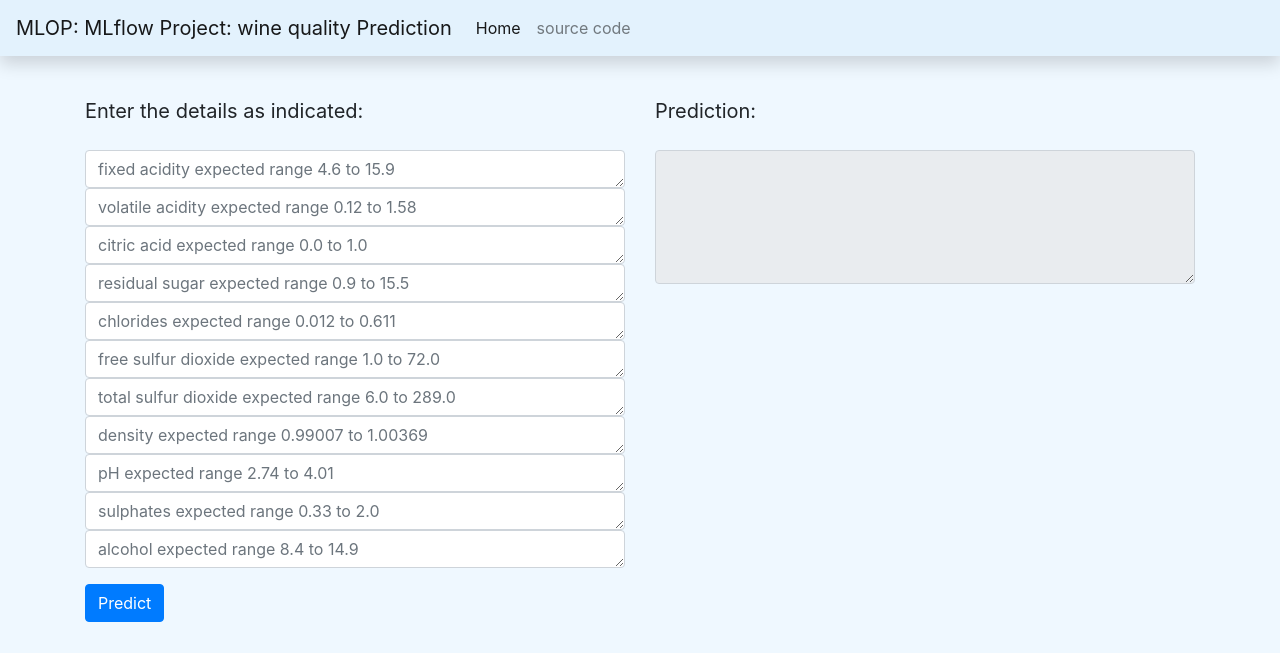
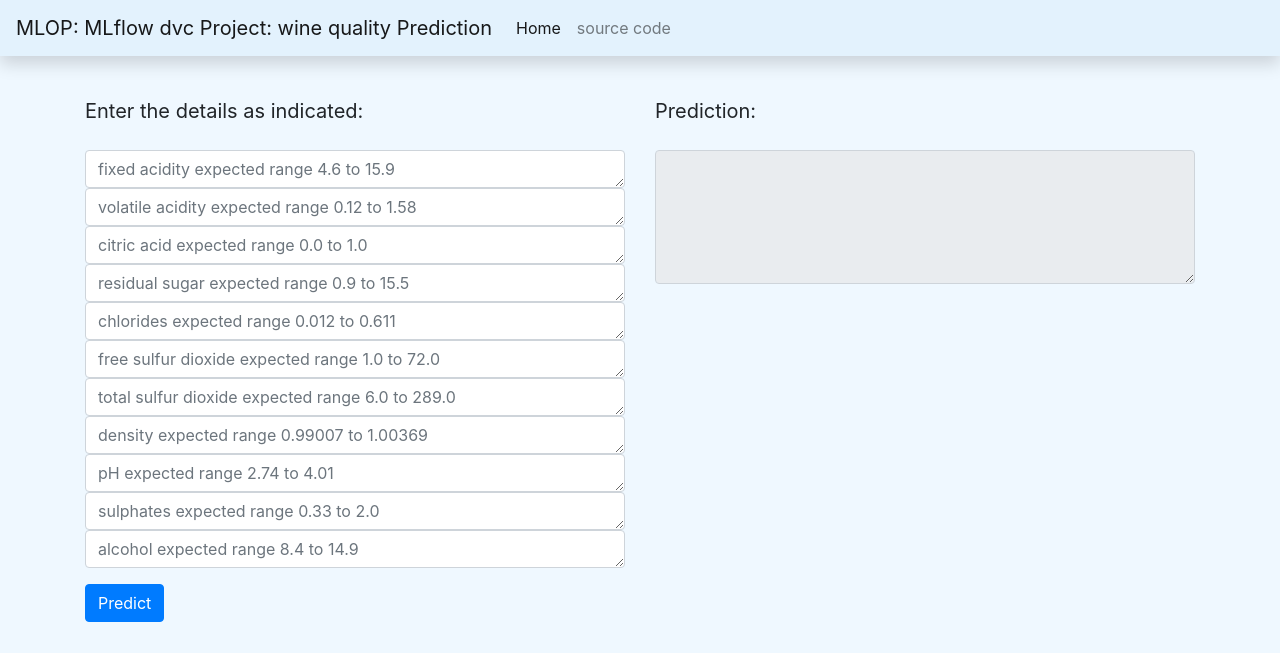
Before and after one commit to prash16/mlop_wine_project, a Flask app: page / in a window 1280 px wide. Shown: the top 653 px of the page. Run offline with Flask 2, Linux system fonts and the light colour scheme; some libraries are stand-ins or nearby versions.

Commit message:
minor changes

```diff
--- a/webapp/templates/index.html
+++ b/webapp/templates/index.html
@@ -15,7 +15,7 @@ WineQuality
 <!-- nav bar -->
 
 <nav class="navbar navbar-expand-lg navbar-light shadow fixed-top" style="background-color: #e3f2fd;">
-    <a class="navbar-brand" href="/">MLOP: MLflow Project: wine quality Prediction</a>
+    <a class="navbar-brand" href="/">MLOP: MLflow dvc  Project: wine quality Prediction</a>
     <button class="navbar-toggler" type="button" data-toggle="collapse" data-target="#navbarNav"
         aria-controls="navbarNav" aria-expanded="false" aria-label="Toggle navigation">
         <span class="navbar-toggler-icon"></span>
```
